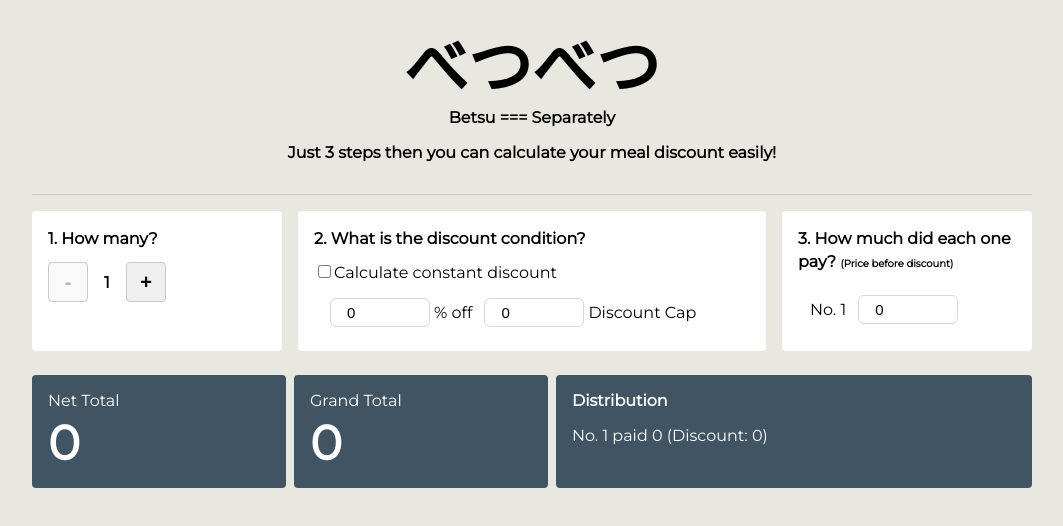
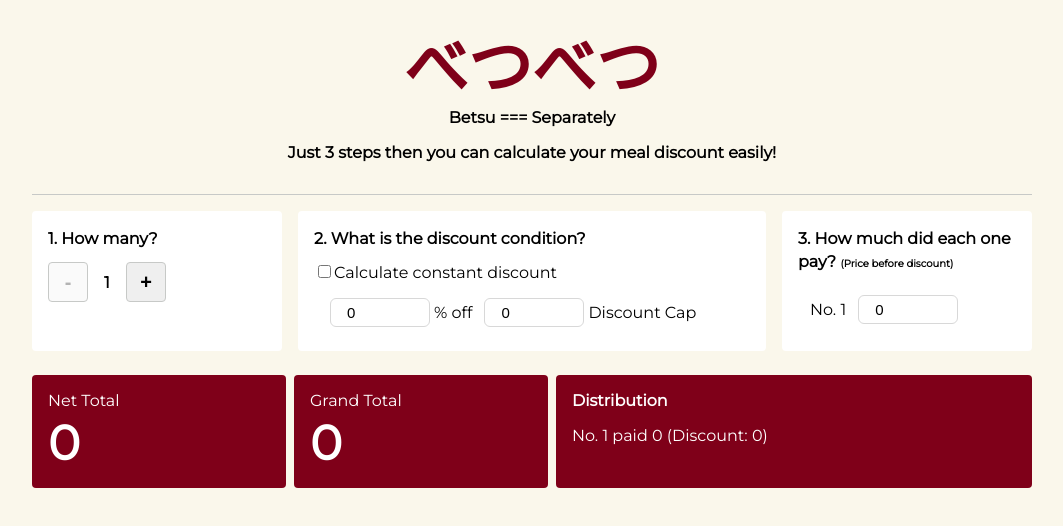
Before and after one commit to astider/betsu-betsu, a React (Create React App) app: page / in a window 1280 px wide. Shown: the top 526 px of the page, without its empty margins (108-1171 px from the left). Built offline with nearby package versions, Linux system fonts and the light colour scheme.

Commit message:
adjust them to cream-brown

```diff
--- a/public/index.html
+++ b/public/index.html
@@ -28,7 +28,7 @@
       a, body, canvas, caption, cite, code, dd, del, details, dfn, div, dl, dt, em, embed, fieldset, figcaption, figure, footer, form, h1, h2, h3, h4, h5, h6, header, hgroup, html, iframe, img, ins, kbd, label, legend, li, mark, menu, nav, object, ol, output, p, pre, q, ruby, s, samp, section, small, span, strike, strong, sub, summary, sup, table, tbody, td, tfoot, th, thead, time, tr, tt, ul, var, video, h1, h2, h3, h4, h5, h6, header {
         font-family: 'Montserrat', 'Prompt', 'Tahoma' !important;
       }
-      html, body { background-color: #E9E8E0; margin: 0; }
+      html, body { background-color: #faf7eb; margin: 0; }
     </style>
   </head>
   <body>
--- a/src/App.tsx
+++ b/src/App.tsx
@@ -28,7 +28,7 @@ const Row = styled.div`
 const Column = styled.div`
   flex: 1;
   border-radius: 4px;
-  background-color: ${props => props.theme.blue};
+  background-color: ${props => props.theme.brown};
   padding: 16px;
   &:first-child {
     margin-right: 8px;
--- a/src/components/Title.tsx
+++ b/src/components/Title.tsx
@@ -11,6 +11,8 @@ const Container = styled.div`
 const H1 = styled.h1`
   font-size: 4em;
   margin: 0;
+  /* color: ${props => props.theme.notBlack}; */
+  color: ${props => props.theme.brown};
 `;
 
 const Eng = styled.h2`
--- a/src/theme.ts
+++ b/src/theme.ts
@@ -1,10 +1,13 @@
 export default {
   gray: '#C7C9C7',
   cream: '#E9E8E0',
+  cream2: '#faf7eb',
   red: '#7f0019',
   lightGray: '#E9E9E7',
   white: '#ffffff',
   blue: '#415463',
   green: '#2e963d',
+  brown: '#7f0019',
+  notBlack: '#333333',
   black: '#000000'
 }
```
